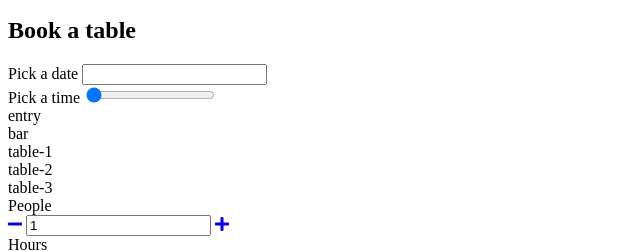
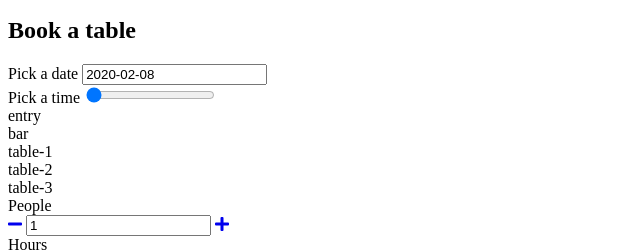
Before and after one commit to natkalia/pizzeria-kodilla-8.2, a website with bundled scripts: page src/index.html in a window 1280 px wide. Shown: the part 273-524 px from the top of the page, 0-640 px from the left. Built offline with nearby package versions, Linux system fonts and the light colour scheme; files whose address does not match are found by name.

Commit message:
Update DatePicker with flatpickr

```diff
--- a/src/index.html
+++ b/src/index.html
@@ -8,6 +8,7 @@
   <link href="https://fonts.googleapis.com/css?family=Lato:400,300i,700%7COswald:300,500,700&amp;subset=latin-ext" rel="stylesheet">
   <link href="https://use.fontawesome.com/releases/v5.7.2/css/all.css" rel="stylesheet">
   <link rel="stylesheet" href="css/style.css">
+  <link rel="stylesheet" href="https://cdn.jsdelivr.net/npm/flatpickr/dist/flatpickr.min.css">
 </head>
 <body>
 
@@ -245,6 +246,7 @@
   </script>
 
   <script src="https://cdnjs.cloudflare.com/ajax/libs/handlebars.js/4.1.0/handlebars.min.js"></script>
+  <script src="https://cdn.jsdelivr.net/npm/flatpickr"></script>
   <script src="js/app.js" type="module"></script>
 </body>
 </html>
--- a/src/js/components/Booking.js
+++ b/src/js/components/Booking.js
@@ -1,5 +1,6 @@
 import { templates, select } from '../settings.js';
 import AmountWidget from './AmountWidget.js';
+import DatePicker from './DatePicker.js';
 
 class Booking {
   constructor(element) {
@@ -15,10 +16,14 @@ class Booking {
       this.dom.wrapper.querySelector(select.booking.peopleAmount);
     this.dom.hoursAmount =
       this.dom.wrapper.querySelector(select.booking.hoursAmount);
+    this.dom.datePicker =
+      this.dom.datePicker =
+      this.dom.wrapper.querySelector(select.widgets.datePicker.wrapper);
   }
   initWidgets() {
     this.peopleAmount = new AmountWidget(this.dom.peopleAmount);
     this.hoursAmount = new AmountWidget(this.dom.hoursAmount);
+    this.datePicker = new DatePicker(this.dom.datePicker);
   }
 }
 
--- /dev/null
+++ b/src/js/components/DatePicker.js
@@ -0,0 +1,51 @@
+/* global flatpickr */
+import utils from '../utils.js';
+import { select, settings } from '../settings.js';
+import BaseWidget from './BaseWidget.js';
+
+class DatePicker extends BaseWidget {
+  constructor(wrapper) {
+    super(wrapper, utils.dateToStr(new Date()));
+    this.dom.input = this.dom.wrapper.querySelector(select.widgets.datePicker.input);
+    this.initPlugin();
+  }
+  initPlugin() {
+    this.minDate = new Date(this.value);
+    /* get data from the future which is after min date
+    by adding number of days */
+    this.maxDate = utils.addDays(this.minDate, settings.datePicker.maxDaysInFuture);
+    /* init flatpickr */
+    flatpickr(this.dom.input, {
+      defaultDate: this.minDate,
+      minDate: this.minDate,
+      maxDate: this.maxDate,
+      'locale': {
+        'firstDayOfWeek': 1 // start week on Monday
+      },
+      'disable': [
+        function(date) {
+          return (date.getDay() === 1); // disable Mondays when restaurant is closed
+        }
+      ],
+      onChange: function(selectedDates, dateStr) {
+        /* use setter to set value from input in datepicker */
+        this.value = dateStr;
+        console.log(this.value)
+      },
+    });
+  }
+  /* overwrite method from BaseWidget */
+  parseValue(value) {
+    return value;
+  }
+  /* overwrite method from BaseWidget */
+  isValid() {
+    return true;
+  }
+  /* overwrite method from BaseWidget */
+  renderValue() {
+    // console.log('from render value in date picker');
+  }
+}
+
+export default DatePicker;
```
Also changed, not shown: src/js/components/HourPicker.js (added, +11 -0 lines).
